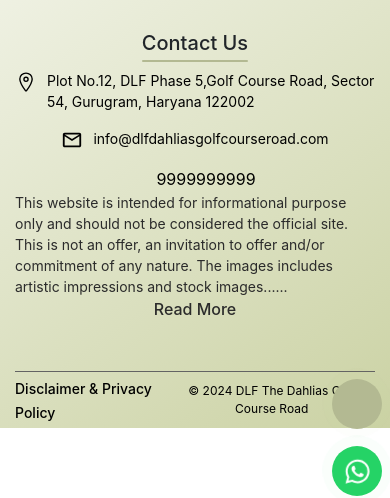
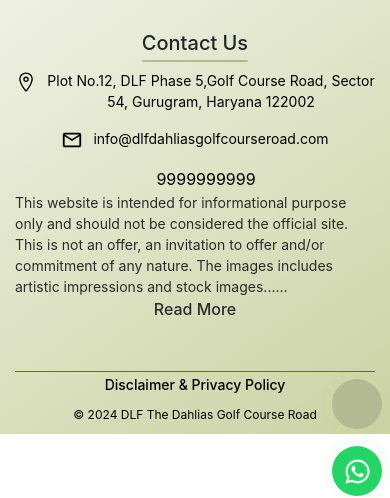
Before and after one commit to ShabbeerLio/dlf-dahlias, a React (Create React App) app: page /dahlias/disclaimer in a window 390 px wide. Shown: the part 323-821 px from the top of the page. Built offline with nearby package versions, Linux system fonts and the light colour scheme.

Commit message:
Product page done

```diff
--- a/src/Component/Footer/Footer.css
+++ b/src/Component/Footer/Footer.css
@@ -177,6 +177,7 @@
 
   .footer-item p {
     font-size: 14px;
+    text-align: center;
   }
 
   .footer-item:nth-child(3) ul li a {
@@ -188,6 +189,13 @@
     margin-right: 15px;
     font-weight: 700;
   }
+
+
+  .footer-copyright {
+    flex-wrap: wrap;
+    justify-content: center;
+}
+
   .footer-copyright p {
     padding: 10px 0px;
     font-size: 12px;
```
Also changed, not shown: 2 other files (tests, documents, lock files or other folders).
